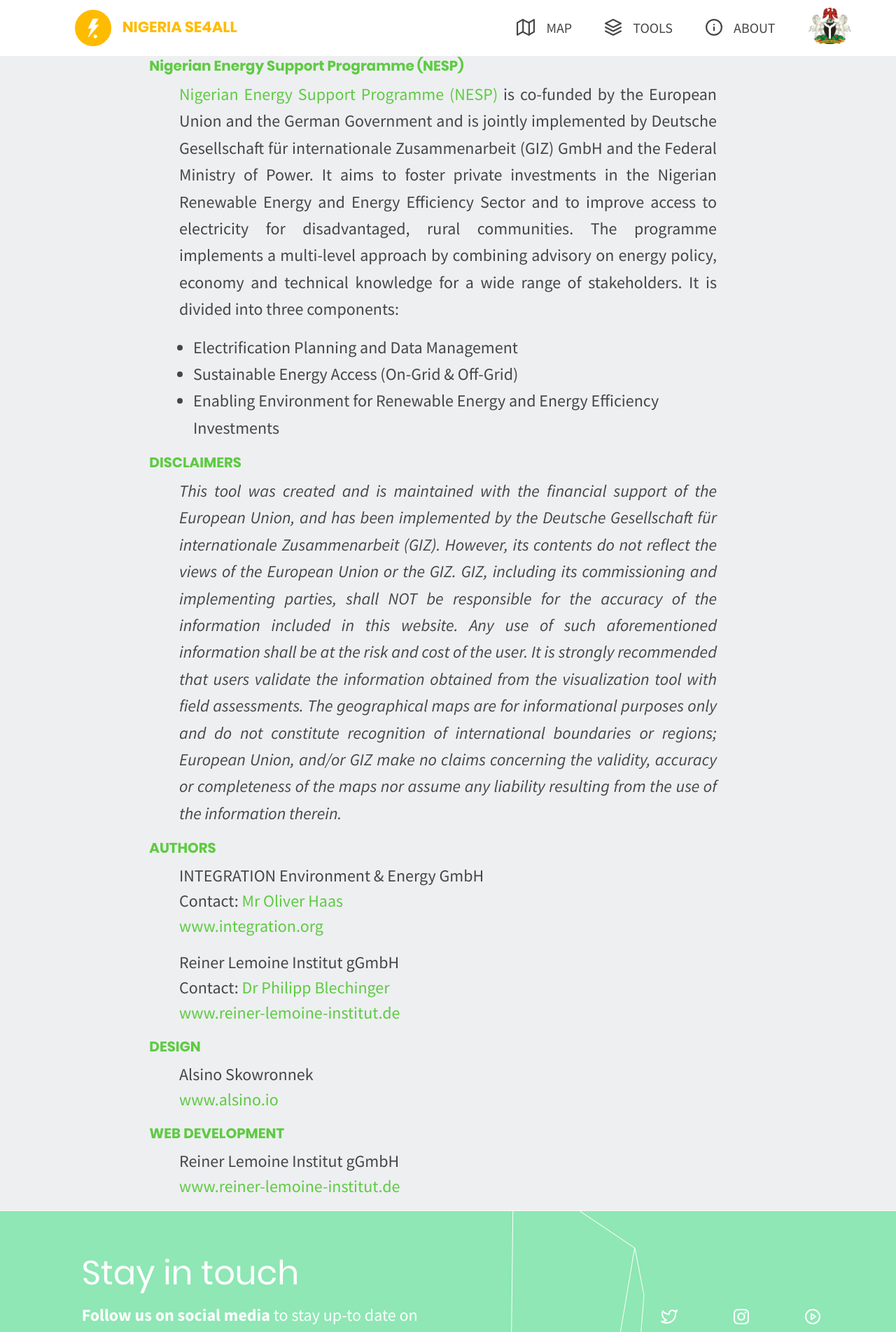
After one commit to rl-institut/NESP2_website, a Flask app: page /about-map in a window 1280 px wide. The commit adds this page. Shown: the top 1904 px of the page at 70% size. Run offline with Flask 2, Linux system fonts and the light colour scheme; some libraries are stand-ins or nearby versions.

Commit message:
Create about-map template

```diff
--- a/app/static/about.css
+++ b/app/static/about.css
@@ -1,3 +1,19 @@
 p {
     text-align: justify;
 }
+
+#about-map-content h5 {
+    color: #5DCB42;
+    font-weight: 700;
+}
+
+#about-map-content a {
+    color: #5dcb42;
+}
+
+#about-map-content a:hover {
+    color: #347224;
+}
+.org {
+    padding-bottom: 1rem;
+}
--- /dev/null
+++ b/app/templates/about-map.html
@@ -0,0 +1,88 @@
+{% extends 'base.html' %}
+
+{% block head %}
+<link rel="stylesheet" href="{{ url_for('static', filename='about.css') }}">
+<link rel="stylesheet" href="{{ url_for('static', filename='responsive-tables.css') }}">
+{% endblock head%}
+
+{% block content %}
+<div id="about-map-content" class="grid-container full">
+    <section id="about-intro" class="grid-x align-center light-grey">
+    <h5 class="cell medium-8">Nigerian Energy Support Programme (NESP)</h5>
+    <div class="cell medium-8 l-width-60">
+      <div class="grid-x">
+        <div class="cell">
+            <p>
+            <a target="_blank" href="https://www.giz.de/en/worldwide/26374.html">Nigerian Energy Support Programme (NESP)</a> is co-funded by the European Union and the German Government and is jointly implemented by Deutsche Gesellschaft für internationale Zusammenarbeit (GIZ) GmbH and the Federal Ministry of Power. It aims to foster private investments in the Nigerian Renewable Energy and Energy Efficiency Sector and to improve access to electricity for disadvantaged, rural communities.
+            The programme implements a multi-level approach by combining advisory on energy policy, economy and technical knowledge for a wide range of stakeholders. It is divided into three components:
+                <ul>
+                      <li>Electrification Planning and Data Management</li>
+                      <li>Sustainable Energy Access (On-Grid & Off-Grid)</li>
+                      <li>Enabling Environment for Renewable Energy and Energy Efficiency Investments</li>
+                </ul>
+           </p>
+        </div>
+      </div>
+    </div>
+
+    <h5 class="cell medium-8">DISCLAIMERS</h5>
+    <div class="cell medium-8 l-width-60">
+      <div class="grid-x">
+        <div class="cell">
+            <p>
+                <i>
+            This tool was created and is maintained with the financial support of the European Union, and has been implemented by the Deutsche Gesellschaft für internationale Zusammenarbeit (GIZ). However, its contents do not reflect the views of the European Union or the GIZ.
+            GIZ, including its commissioning and implementing parties, shall NOT be responsible for the accuracy of the information included in this website. Any use of such aforementioned information shall be at the risk and cost of the user. It is strongly recommended that users validate the information obtained from the visualization tool with field assessments.
+            The geographical maps are for informational purposes only and do not constitute recognition of international boundaries or regions; European Union, and/or GIZ make no claims concerning the validity, accuracy or completeness of the maps nor assume any liability resulting from the use of the information therein.
+                </i>
+            </p>
+        </div>
+      </div>
+    </div>
+    <h5 class="cell medium-8">AUTHORS</h5>
+    <div class="cell medium-8 l-width-60">
+      <div class="grid-x">
+        <div class="cell">
+            <div class="org">
+                <div>INTEGRATION Environment & Energy GmbH</div>
+                <div>Contact: <a href="mailto:ohaas@integration.org"> Mr Oliver Haas</a></div>
+                <div><a target="_blank" href="http://www.integration.org">www.integration.org</a></div>
+            </div>
+            <div class="org">
+                <div>Reiner Lemoine Institut gGmbH</div>
+                <div>Contact: <a href="mailto:philipp.blechinger@rl-institut.de">Dr Philipp Blechinger</a></div>
+                <div><a target="_blank" href="http://www.reiner-lemoine-institut.de">www.reiner-lemoine-institut.de</a></div>
+           </div>
+        </div>
+      </div>
+    </div>
+    <h5 class="cell medium-8">DESIGN</h5>
+    <div class="cell medium-8 l-width-60">
+      <div class="grid-x">
+        <div class="cell">
+            <div class="org">
+                <div>Alsino Skowronnek</div>
+                <div><a href="www.alsino.io" target="_blank">www.alsino.io</a></div>
+           </div>
+        </div>
+      </div>
+    </div>
+    <h5 class="cell medium-8">WEB DEVELOPMENT</h5>
+    <div class="cell medium-8 l-width-60">
+      <div class="grid-x">
+        <div class="cell">
+            <div class="org">
+                <div>Reiner Lemoine Institut gGmbH</div>
+                <div><a target="_blank" href="http://www.reiner-lemoine-institut.de">www.reiner-lemoine-institut.de</a></div>
+           </div>
+        </div>
+      </div>
+    </div>
+  </section>
+
+</div>
+{% endblock content%}
+
+{% block footer %}
+<script src="{{ url_for('static', filename='js/responsive-tables.js') }}"></script>
+{% endblock footer %}
```
